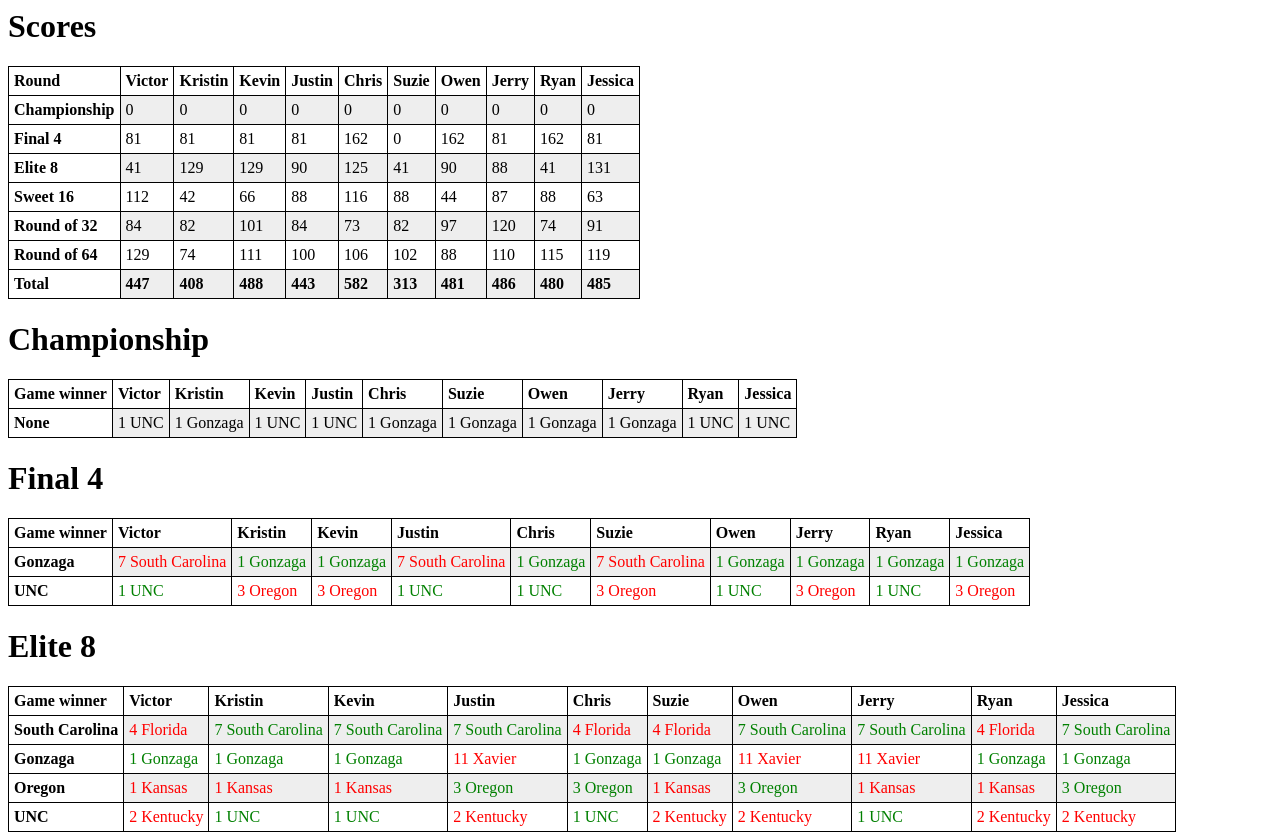
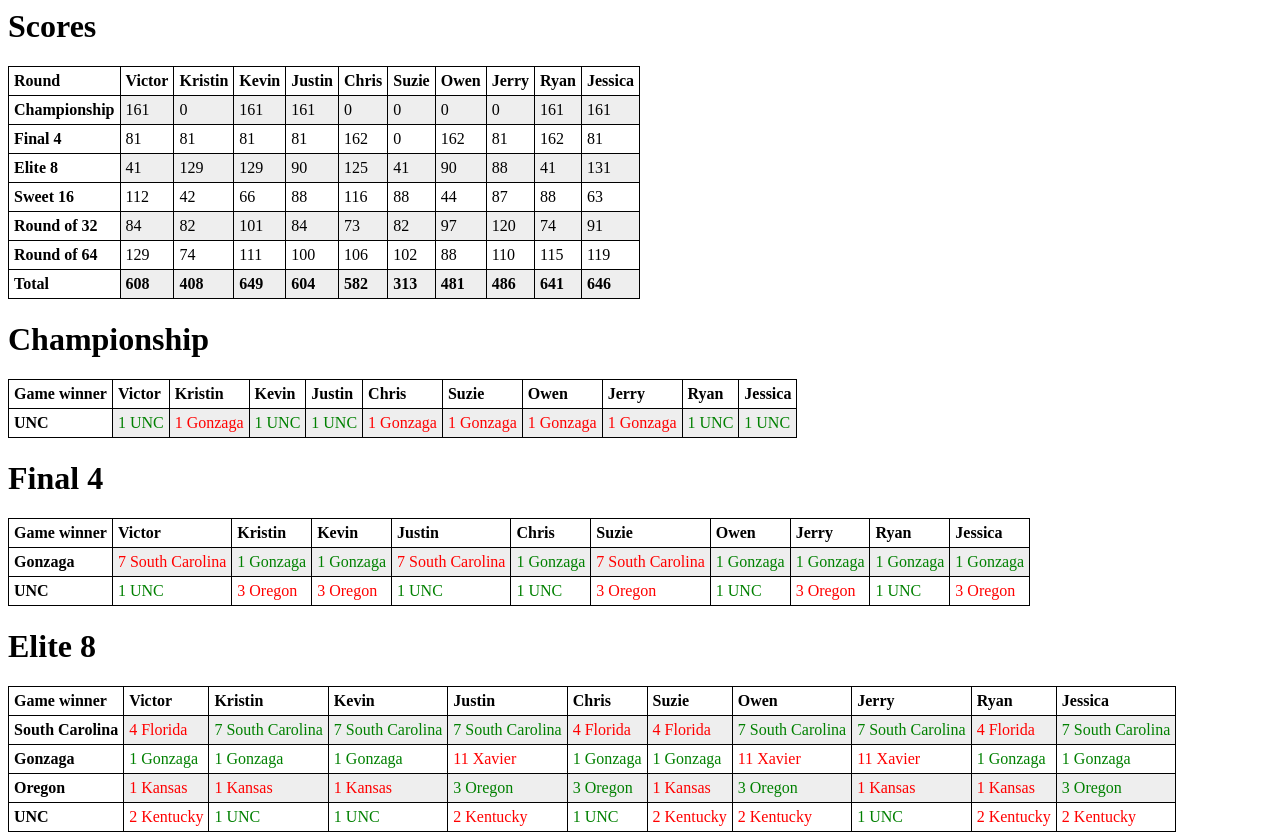
Before and after one commit to kevinhark/brackets2017, a plain HTML site: page index.html in a window 1280 px wide. Shown: the top 835 px of the page. Drawn offline with Linux system fonts and the light colour scheme.

Commit message:
lets try this again

```diff
--- a/index.html
+++ b/index.html
@@ -50,8 +50,14 @@ Jessica</th>
 <th>
 Championship</th>
 <td>
+161</td>
+<td>
 0</td>
 <td>
+161</td>
+<td>
+161</td>
+<td>
 0</td>
 <td>
 0</td>
@@ -60,15 +66,9 @@ Championship</th>
 <td>
 0</td>
 <td>
-0</td>
-<td>
-0</td>
-<td>
-0</td>
-<td>
-0</td>
-<td>
-0</td>
+161</td>
+<td>
+161</td>
 <tr>
 <th>
 Final 4</th>
@@ -188,13 +188,13 @@ Round of 64</th>
 <th>
 Total</th>
 <td>
-<b>447</b></td>
+<b>608</b></td>
 <td>
 <b>408</b></td>
 <td>
-<b>488</b></td>
-<td>
-<b>443</b></td>
+<b>649</b></td>
+<td>
+<b>604</b></td>
 <td>
 <b>582</b></td>
 <td>
@@ -204,9 +204,9 @@ Total</th>
 <td>
 <b>486</b></td>
 <td>
-<b>480</b></td>
-<td>
-<b>485</b></td>
+<b>641</b></td>
+<td>
+<b>646</b></td>
 </table>
 <h1>Championship</h1>
 <table id="t01">
@@ -224,27 +224,27 @@ Total</th>
 <th>Jessica</th>
 </tr>
 <tr>
-<th>None</th>
-<td>
-<font color="black">1 UNC</font></td>
-<td>
-<font color="black">1 Gonzaga</font></td>
-<td>
-<font color="black">1 UNC</font></td>
-<td>
-<font color="black">1 UNC</font></td>
-<td>
-<font color="black">1 Gonzaga</font></td>
-<td>
-<font color="black">1 Gonzaga</font></td>
-<td>
-<font color="black">1 Gonzaga</font></td>
-<td>
-<font color="black">1 Gonzaga</font></td>
-<td>
-<font color="black">1 UNC</font></td>
-<td>
-<font color="black">1 UNC</font></td>
+<th>UNC</th>
+<td>
+<font color="green">1 UNC</font></td>
+<td>
+<font color="red">1 Gonzaga</font></td>
+<td>
+<font color="green">1 UNC</font></td>
+<td>
+<font color="green">1 UNC</font></td>
+<td>
+<font color="red">1 Gonzaga</font></td>
+<td>
+<font color="red">1 Gonzaga</font></td>
+<td>
+<font color="red">1 Gonzaga</font></td>
+<td>
+<font color="red">1 Gonzaga</font></td>
+<td>
+<font color="green">1 UNC</font></td>
+<td>
+<font color="green">1 UNC</font></td>
 </tr>
 </table>
 <h1>Final 4</h1>
@@ -1753,5 +1753,5 @@ Total</th>
 <font color="green">2 Kentucky</font></td>
 </tr>
 </table>
-<p>Updated: 2017-04-03 13:08:38.058487 Central DST</p>
+<p>Updated: 2017-04-03 23:10:15.263592 Central DST</p>
 </div></html></body>
```
